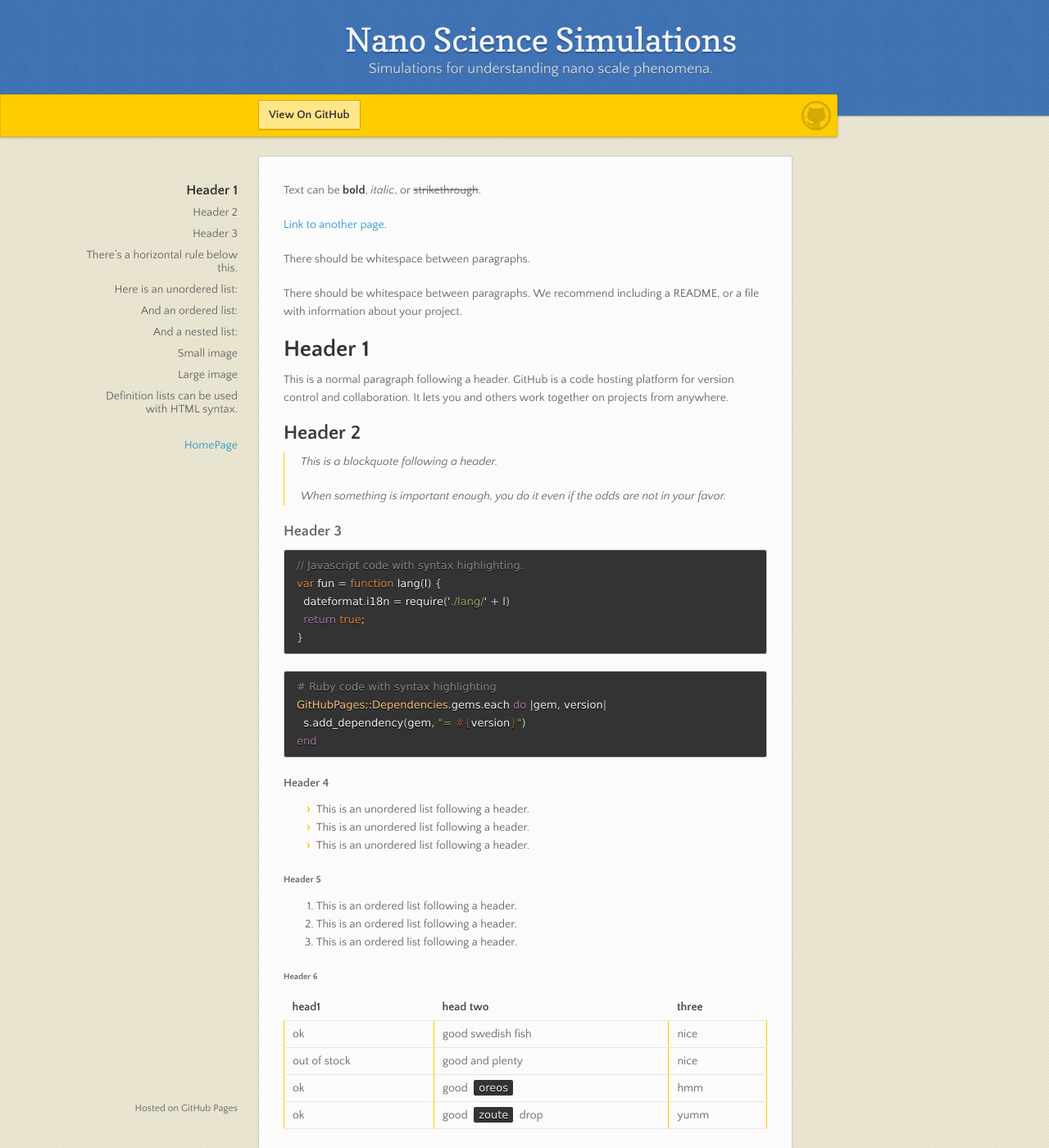
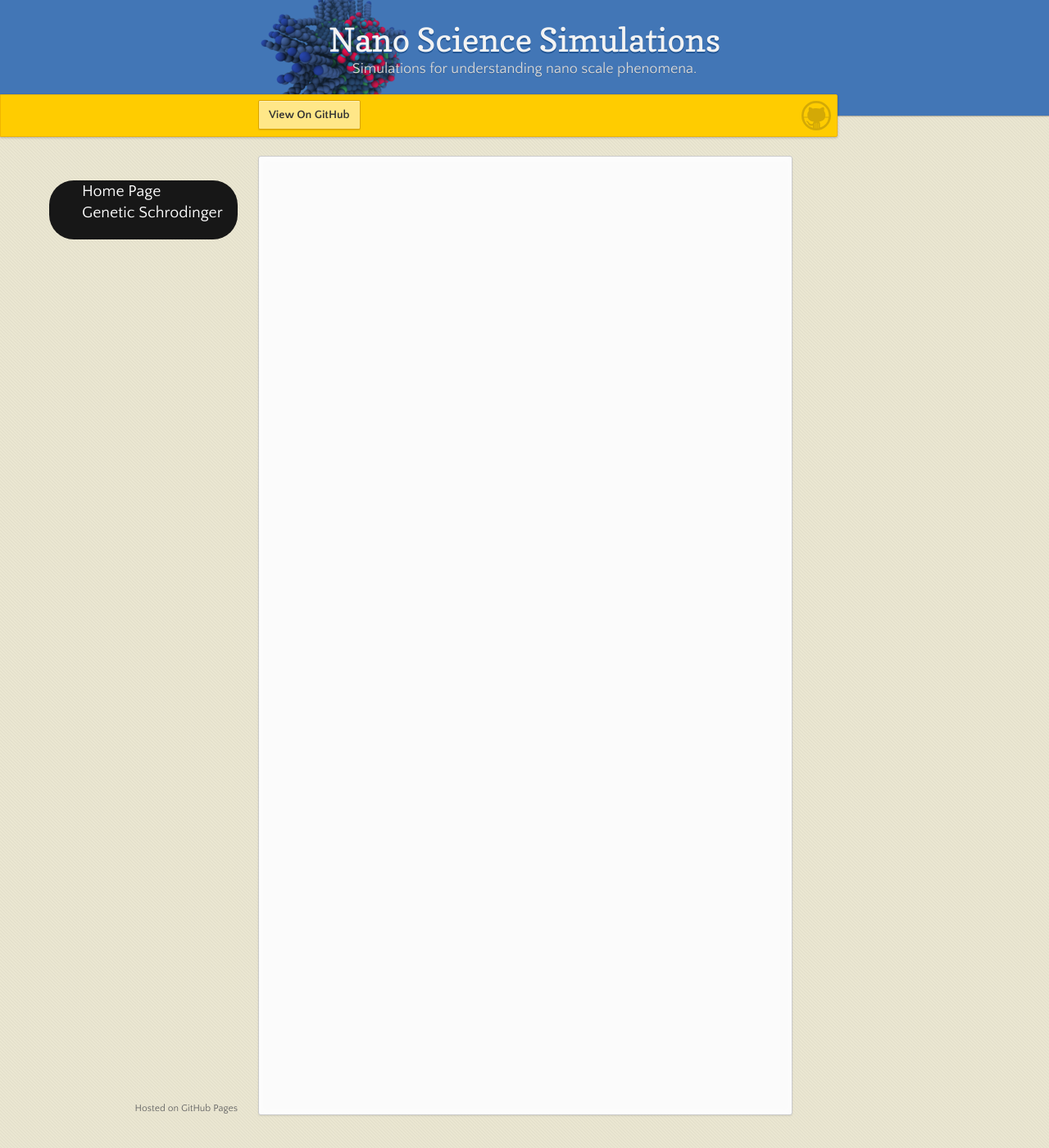
Before and after one commit to smerz1989/smerz1989.github.io, a Jekyll site: the page built from index.md, in a window 1280 px wide and 1400 px high. Shown: the whole window at 82% size. Built offline with Jekyll 4.4.1, drawn with Linux system fonts in a browser that asks for light colours; some of the changed text lies outside the part shown.

Commit message:
Modified CSS elements

````diff
--- a/_layouts/default.html
+++ b/_layouts/default.html
@@ -38,8 +38,10 @@
 
     <div class="wrapper">
       <nav>
-        <ul></ul>
-	<a href="https://github.com/smerz1989">HomePage</a>
+        <ul>
+	   <li><a href="https://github.com/smerz1989">Home Page</a></li>
+	   <li><a href="https://smerz1989.github.io/genetic_schrodinger">Genetic Schrodinger</a></li>
+	</ul>
       </nav>
       <section>
         {{ content }}
--- a/_sass/jekyll-theme-leap-day.scss
+++ b/_sass/jekyll-theme-leap-day.scss
@@ -154,9 +154,11 @@ header {
   top: 0;
   left:0;
   right:0;
-  width: 100%;
   text-align: center;
-  background: url(../images/background.png) #4276b6;
+  background: url(../images/nanoparticle.png) #4276b6;
+  background-repeat: no-repeat;
+  background-size: 250px 250px;
+  background-position: 280px -50px;
   box-shadow: 1px 0px 2px rgba(0,0,0,.75);
   z-index:99;
   -webkit-font-smoothing:antialiased;
@@ -293,26 +295,30 @@ nav {
   left:50%;
   margin-left:-580px;
   text-align: right;
+  background-color: #171717;
+  border-radius: 30px 30px 30px 30px;
 
   ul {
     list-style: none;
     list-style-image:none;
     font-size: 14px;
     line-height:24px;
-
+    text-align: left;
     li {
       padding: 5px 0px;
       line-height: 16px;
       // padding-right:17px;
       // position:relative;
       // right:-12px;
-
+      // font-family: Arvo, sans-serif;
+      font-size: 1.4em;
+      color: #fff;
       &.tag-h1 {
-        font-size: 1.2em;
+        font-size: 1.6em;
 
         a {
           font-weight: bold;
-          color: #333;
+          color: #fff;
         }
 
         + .tag-h2 {
@@ -329,7 +335,7 @@ nav {
     }
 
     a {
-      color: #666;
+      color: #fff;
 
       &:hover { color: #999; }
     }
--- a/index.md
+++ b/index.md
@@ -1,124 +1,3 @@
 ---
 layout: default
 ---
-
-Text can be **bold**, _italic_, or ~~strikethrough~~.
-
-[Link to another page](./another-page.html).
-
-There should be whitespace between paragraphs.
-
-There should be whitespace between paragraphs. We recommend including a README, or a file with information about your project.
-
-# Header 1
-
-This is a normal paragraph following a header. GitHub is a code hosting platform for version control and collaboration. It lets you and others work together on projects from anywhere.
-
-## Header 2
-
-> This is a blockquote following a header.
->
-> When something is important enough, you do it even if the odds are not in your favor.
-
-### Header 3
-
-```js
-// Javascript code with syntax highlighting.
-var fun = function lang(l) {
-  dateformat.i18n = require('./lang/' + l)
-  return true;
-}
-```
-
-```ruby
-# Ruby code with syntax highlighting
-GitHubPages::Dependencies.gems.each do |gem, version|
-  s.add_dependency(gem, "= #{version}")
-end
-```
-
-#### Header 4
-
-*   This is an unordered list following a header.
-*   This is an unordered list following a header.
-*   This is an unordered list following a header.
-
-##### Header 5
-
-1.  This is an ordered list following a header.
-2.  This is an ordered list following a header.
-3.  This is an ordered list following a header.
-
-###### Header 6
-
-| head1        | head two          | three |
-|:-------------|:------------------|:------|
-| ok           | good swedish fish | nice  |
-| out of stock | good and plenty   | nice  |
-| ok           | good `oreos`      | hmm   |
-| ok           | good `zoute` drop | yumm  |
-
-### There's a horizontal rule below this.
-
-* * *
-
-### Here is an unordered list:
-
-*   Item foo
-*   Item bar
-*   Item baz
-*   Item zip
-
-### And an ordered list:
-
-1.  Item one
-1.  Item two
-1.  Item three
-1.  Item four
-
-### And a nested list:
-
-- level 1 item
-  - level 2 item
-  - level 2 item
-    - level 3 item
-    - level 3 item
-- level 1 item
-  - level 2 item
-  - level 2 item
-  - level 2 item
-- level 1 item
-  - level 2 item
-  - level 2 item
-- level 1 item
-
-### Small image
-
-![Octocat](https://assets-cdn.github.com/images/icons/emoji/octocat.png)
-
-### Large image
-
-![Branching](https://guides.github.com/activities/hello-world/branching.png)
-
-
-### Definition lists can be used with HTML syntax.
-
-<dl>
-<dt>Name</dt>
-<dd>Godzilla</dd>
-<dt>Born</dt>
-<dd>1952</dd>
-<dt>Birthplace</dt>
-<dd>Japan</dd>
-<dt>Color</dt>
-<dd>Green</dd>
-</dl>
-
-```
-Long, single-line code blocks should not wrap. They should horizontally scroll if they are too long. This line should be long enough to demonstrate this.
-```
-
-```
-The final element.
-```
->>>>>>> init
````
Also changed, not shown: assets/images/nanoparticle.png (added), assets/images/nanoparticles.png (added), assets/images/new_background.png (added).
